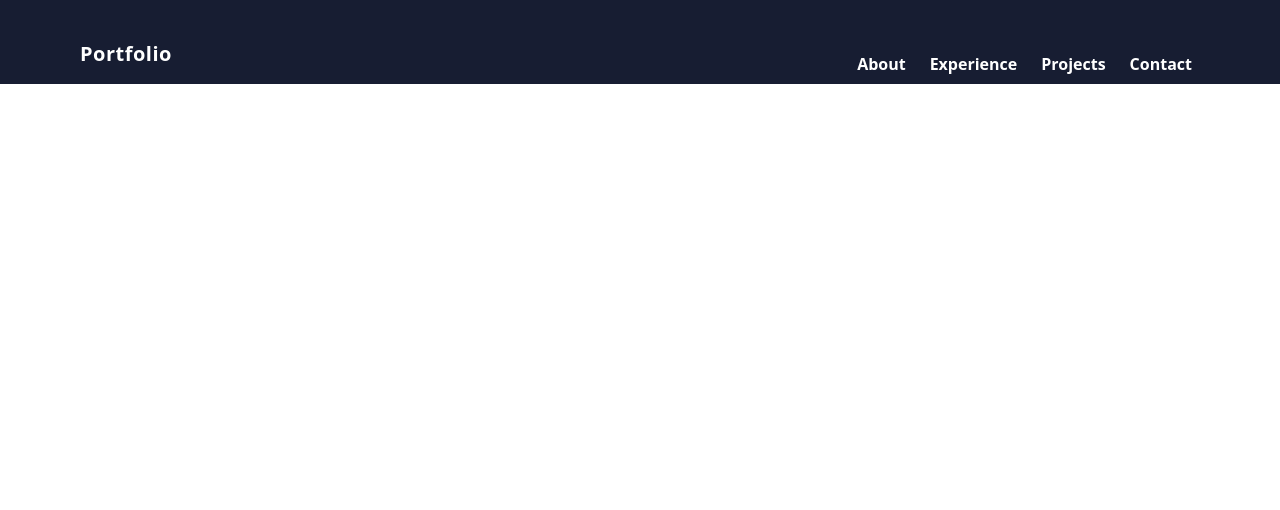
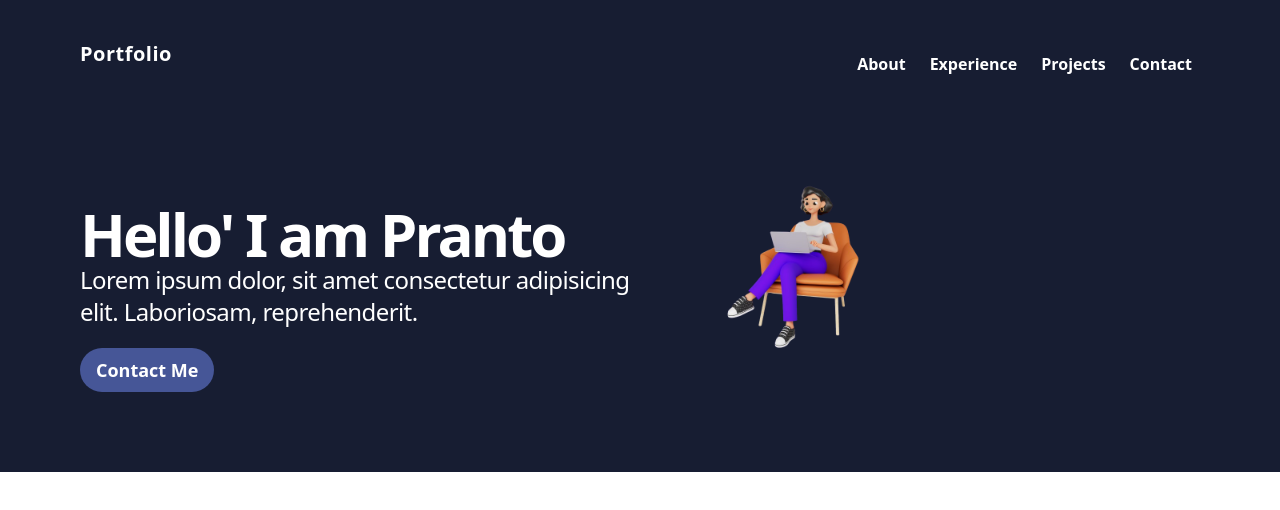
Before and after one commit to pranto113015/portfolio-with-react-and-tailwind-css, a React (Vite) app: page / in a window 1280 px wide. Shown: the top 510 px of the page. Built offline with nearby package versions, Linux system fonts and the light colour scheme.

Commit message:
creating home section

```diff
--- a/src/App.jsx
+++ b/src/App.jsx
@@ -1,9 +1,11 @@
+import Home from "./Components/Home";
 import Navbar from "./Components/Navbar";
 
 function App() {
   return (
     <div className="bg-[#171d32] h-auto w-full overflow-hidden">
       <Navbar />
+      <Home />
     </div>
   );
 }
--- /dev/null
+++ b/src/Components/Home.jsx
@@ -0,0 +1,16 @@
+import React from "react";
+import img from "../assets/pofile.png"
+const Home = () => {
+  return (
+    <div className="text-white flex w-full justify-between items-start p-10 md:p-20">
+      <div className="md:w-2/4 md:pt-10">
+        <h1 className="text-3xl md:text-6xl font-bold flex leading-normal tracking-tighter">Hello' I am Pranto</h1>
+        <p className="text-sm md:text-2xl tracking-tight">Lorem ipsum dolor, sit amet consectetur adipisicing elit. Laboriosam, reprehenderit.</p>
+        <button className="mt-5 md:md-10 text-white py-2 px-3 text-sm md:text-lg md:py-2 md:px-4 hover:opacity-85 duration-300 hover:scale-105 font-semibold rounded-3xl bg-[#465697]">Contact Me</button>
+      </div>
+      <div><img className="w-2/5" src={img} alt="image" /></div>
+    </div>
+  );
+};
+
+export default Home;
```
Also changed, not shown: src/assets/pofile.png (added).
